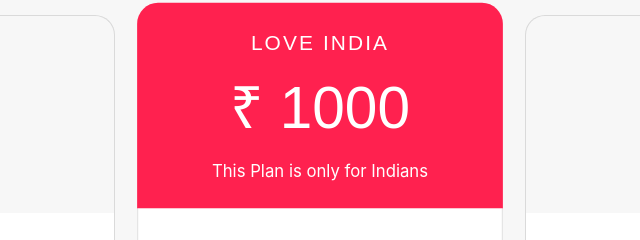
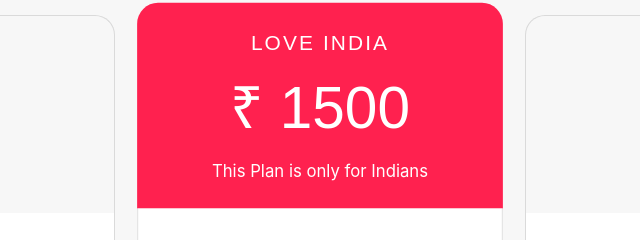
Before and after one commit to projectswithdigambar/skytech, a plain HTML site: page index.html in a window 1280 px wide. Shown: the part 195-435 px from the top of the page, 320-960 px from the left. Drawn offline with nearby package versions, Linux system fonts and the light colour scheme.

Commit message:
Update index.html

```diff
--- a/index.html
+++ b/index.html
@@ -248,7 +248,7 @@
                     <div class="price-table active">
                         <div class="price-header lis-bg-primary py-4 text-white lis-rounded-top">
                             <h5 class="text-uppercase lis-latter-spacing-2 text-white">Love India</h5>
-                            <h1 class="display-4 lis-font-weight-500 text-white">₹ 1000
+                            <h1 class="display-4 lis-font-weight-500 text-white">₹ 1500
                             </h1>
                             <p class="mb-0">This Plan is only for Indians</p>
                         </div>
```
